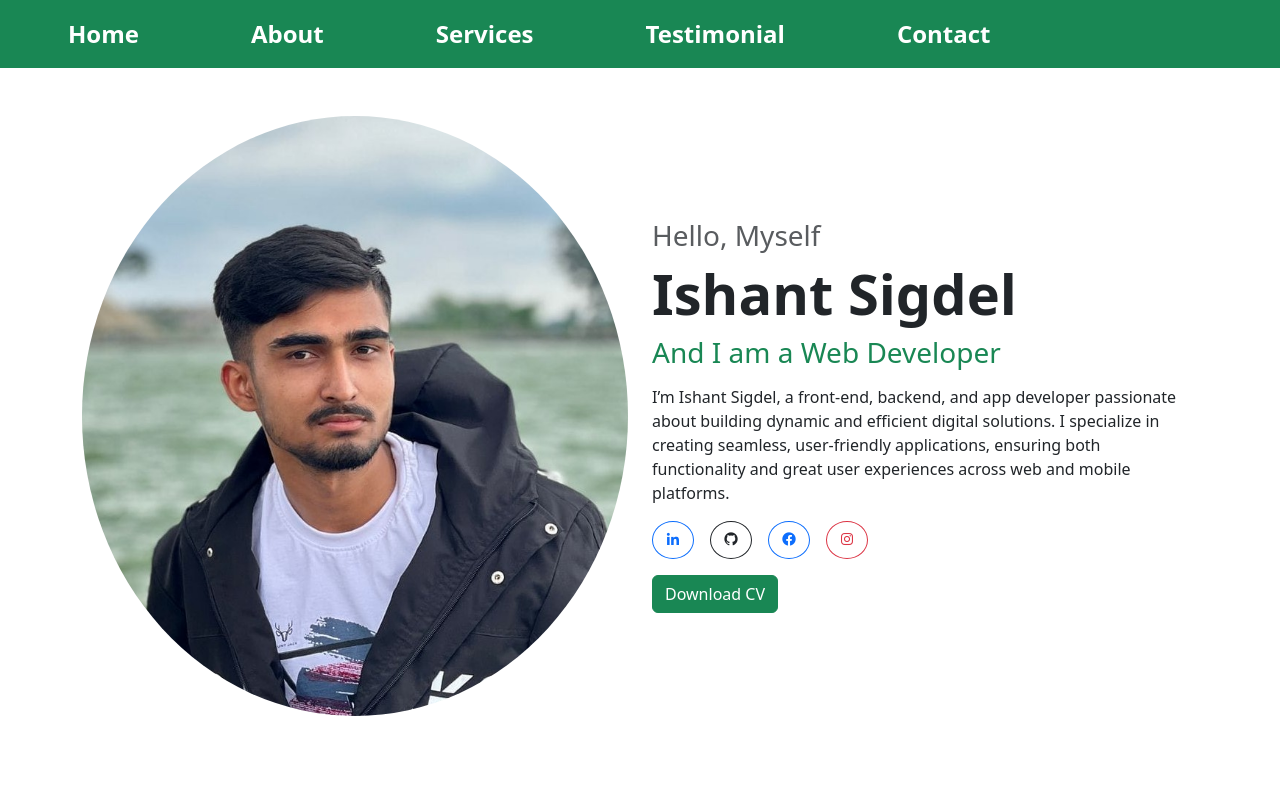
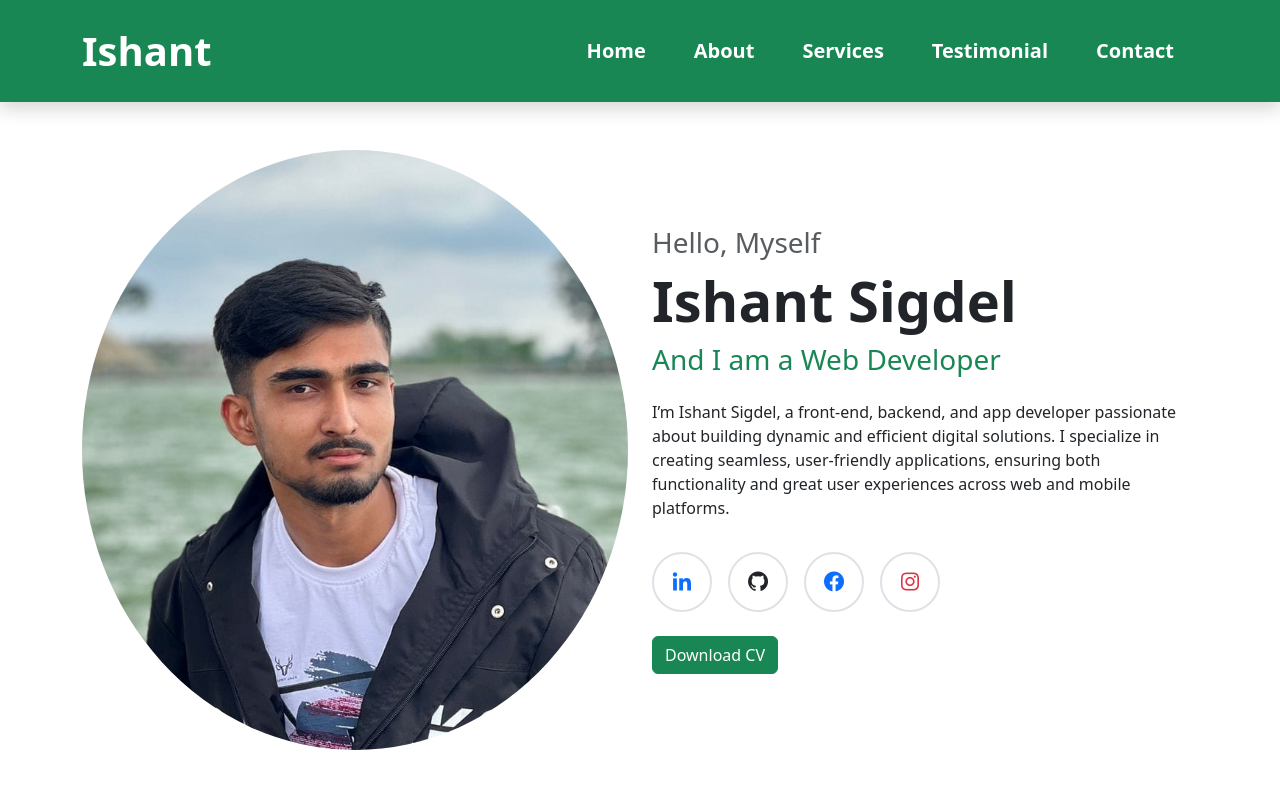
Before and after one commit to Ishantsigdel/Responsive_Portfolio_Django, a Django app: page / in a window 1280 px wide. Run offline with Django 5.2, Linux system fonts and the light colour scheme.

Commit message:
third commit

```diff
--- a/dj/urls.py
+++ b/dj/urls.py
@@ -7,5 +7,7 @@ urlpatterns = [
     path('', views.home, name='home'),
     path('about/', views.about, name='about'),
     path('services/', views.services, name='services'),
-    path('testimonial/', views.testimonial, name='testimonial')
+    path('testimonial/', views.testimonial, name='testimonial'),
+    path('contact/', views.contact, name='contact'),
+    path('footer/', views.footer, name='footer'),
 ]
--- a/dj/views.py
+++ b/dj/views.py
@@ -15,3 +15,11 @@ def services(request):
 def testimonial(request):
 
     return render(request, 'testimonial.html')
+
+def contact(request):
+
+    return render (request, 'contact.html')
+
+def footer(request):
+
+    return render(request, 'footer.html')
--- a/templates/base.html
+++ b/templates/base.html
@@ -13,9 +13,12 @@
     {% include 'navbar.html' %}
 
 
+
     {% block content %}
 
     {% endblock content%}
+
+    {% include 'footer.html'%}
     <script src="https://cdn.jsdelivr.net/npm/bootstrap@5.3.5/dist/js/bootstrap.bundle.min.js" integrity="sha384-k6d4wzSIapyDyv1kpU366/PK5hCdSbCRGRCMv+eplOQJWyd1fbcAu9OCUj5zNLiq" crossorigin="anonymous"></script>
   </body>
 </html>
--- a/templates/home.html
+++ b/templates/home.html
@@ -11,34 +11,48 @@
         </div>
 
         <!-- Content Section -->
-        <div class="col-md-6">
+        <div class="col-md-6 d-flex flex-column justify-content-center align-items-start text-start">
             <h3 class="text-muted">Hello, Myself</h3>
             <h1 class="display-4 fw-bold">Ishant Sigdel</h1>
-            <h3 class="text-success">And I am a <span class="multiple-text">Web Developer</span></h3>
+            <h3 class="text-success">
+                And I am a <span class="multiple-text">Web Developer</span>
+            </h3>
             <p class="mt-3">
                 I’m Ishant Sigdel, a front-end, backend, and app developer passionate about building dynamic and efficient digital solutions. I specialize in creating seamless, user-friendly applications, ensuring both functionality and great user experiences across web and mobile platforms.
             </p>
 
             <!-- Social Media Icons -->
             <div class="d-flex gap-3 my-3">
-                <a href="https://www.linkedin.com/" target="_blank" class="btn btn-outline-primary rounded-circle">
-                    <i class='bx bxl-linkedin'></i>
+                <a href="https://www.linkedin.com/" target="_blank"
+                   class="btn btn-outline-primary rounded-circle d-flex justify-content-center align-items-center border border-2"
+                   style="width: 60px; height: 60px; font-size: 1.5rem;">
+                  <i class='bx bxl-linkedin'></i>
                 </a>
-                <a href="https://github.com/" target="_blank" class="btn btn-outline-dark rounded-circle">
-                    <i class='bx bxl-github'></i>
+
+                <a href="https://github.com/" target="_blank"
+                   class="btn btn-outline-dark rounded-circle d-flex justify-content-center align-items-center border border-2"
+                   style="width: 60px; height: 60px; font-size: 1.5rem;">
+                  <i class='bx bxl-github'></i>
                 </a>
-                <a href="https://www.facebook.com/" target="_blank" class="btn btn-outline-primary rounded-circle">
-                    <i class='bx bxl-facebook-circle'></i>
+
+                <a href="https://www.facebook.com/" target="_blank"
+                   class="btn btn-outline-primary rounded-circle d-flex justify-content-center align-items-center border border-2"
+                   style="width: 60px; height: 60px; font-size: 1.5rem;">
+                  <i class='bx bxl-facebook-circle'></i>
                 </a>
-                <a href="https://www.instagram.com/" target="_blank" class="btn btn-outline-danger rounded-circle">
-                    <i class='bx bxl-instagram'></i>
+
+                <a href="https://www.instagram.com/" target="_blank"
+                   class="btn btn-outline-danger rounded-circle d-flex justify-content-center align-items-center border border-2"
+                   style="width: 60px; height: 60px; font-size: 1.5rem;">
+                  <i class='bx bxl-instagram'></i>
                 </a>
             </div>
 
             <!-- Download CV Button -->
-            <a href="{% static 'CVIshantsigdel.pdf' %}" download class="btn btn-success">Download CV</a>
+            <a href="{% static 'Resume/Resume_Ishant.pdf' %}" download class="btn btn-success mt-2">
+                Download CV
+            </a>
         </div>
-    </div>
-</section>
+
 
 {% endblock %}
--- a/templates/navbar.html
+++ b/templates/navbar.html
@@ -1,27 +1,35 @@
-<nav class="navbar navbar-expand-lg bg-success">
-    <div class="container-fluid">
-      <button class="navbar-toggler" type="button" data-bs-toggle="collapse" data-bs-target="#navbarNavDropdown" aria-controls="navbarNavDropdown" aria-expanded="false" aria-label="Toggle navigation">
+<nav class="navbar navbar-expand-lg bg-success shadow py-3">
+  <div class="container">
+    <!-- Brand/Logo -->
+    <a class="navbar-brand text-white fw-bold fs-1" href="{% url 'home' %}">
+      Ishant
+    </a>
+
+    <!-- Toggler -->
+    <button class="navbar-toggler bg-light rounded" type="button" data-bs-toggle="collapse"
+      data-bs-target="#navbarNavDropdown" aria-controls="navbarNavDropdown" aria-expanded="false"
+      aria-label="Toggle navigation">
       <span class="navbar-toggler-icon"></span>
     </button>
-      <div class="collapse navbar-collapse" id="navbarNavDropdown">
-        <ul class="navbar-nav align-items-right">
-         <li class="nav-item ">
-            <a class="nav-link text-white fs-4 fw-bold mx-5" href="{% url 'home' %}">Home</a>
-          </li>
 
+    <!-- Navigation Links -->
+    <div class="collapse navbar-collapse justify-content-end" id="navbarNavDropdown">
+      <ul class="navbar-nav text-center">
         <li class="nav-item">
-            <a class="nav-link text-white fs-4 fw-bold mx-5" href="{% url 'about' %}">About</a>
+          <a class="nav-link text-white fs-5 fw-semibold mx-3" href="{% url 'home' %}">Home</a>
         </li>
         <li class="nav-item">
-            <a class="nav-link text-white fs-4 fw-bold mx-5" href="{% url 'services' %}">Services</a>
+          <a class="nav-link text-white fs-5 fw-semibold mx-3" href="{% url 'about' %}">About</a>
         </li>
         <li class="nav-item">
-            <a class="nav-link text-white fs-4 fw-bold  mx-5" href="{% url 'testimonial' %}">Testimonial</a>
+          <a class="nav-link text-white fs-5 fw-semibold mx-3" href="{% url 'services' %}">Services</a>
         </li>
         <li class="nav-item">
-            <a class="nav-link text-white fs-4 fw-bold mx-5" href="#">Contact</a>
+          <a class="nav-link text-white fs-5 fw-semibold mx-3" href="{% url 'testimonial' %}">Testimonial</a>
         </li>
-
+        <li class="nav-item">
+          <a class="nav-link text-white fs-5 fw-semibold mx-3" href="{% url 'contact' %}">Contact</a>
+        </li>
       </ul>
     </div>
   </div>
```
Also changed, not shown: templates/contact.html (added, +37 -0 lines), templates/footer.html (added), 1 other file. Lines whose indentation alone changed are shown as unchanged.
